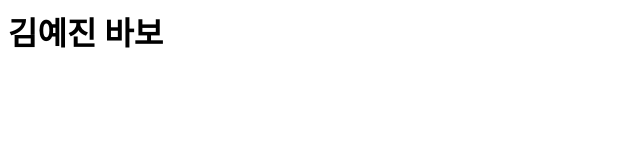
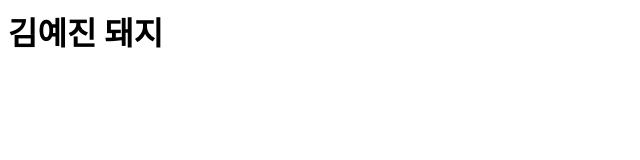
Before and after one commit to jihoon3602/jihoon3602.github.io, a plain HTML site: page index.html in a window 1280 px wide. Shown: the full height of the page, 0-640 px from the left. Drawn offline with Linux system fonts and the light colour scheme.

Commit message:
Update index.html

```diff
--- a/index.html
+++ b/index.html
@@ -1,5 +1,5 @@
 <html>
 	<body>
-		<h1>김예진 바보</h1>
+		<h1>김예진 돼지</h1>
 	</body>
 </html>
```
